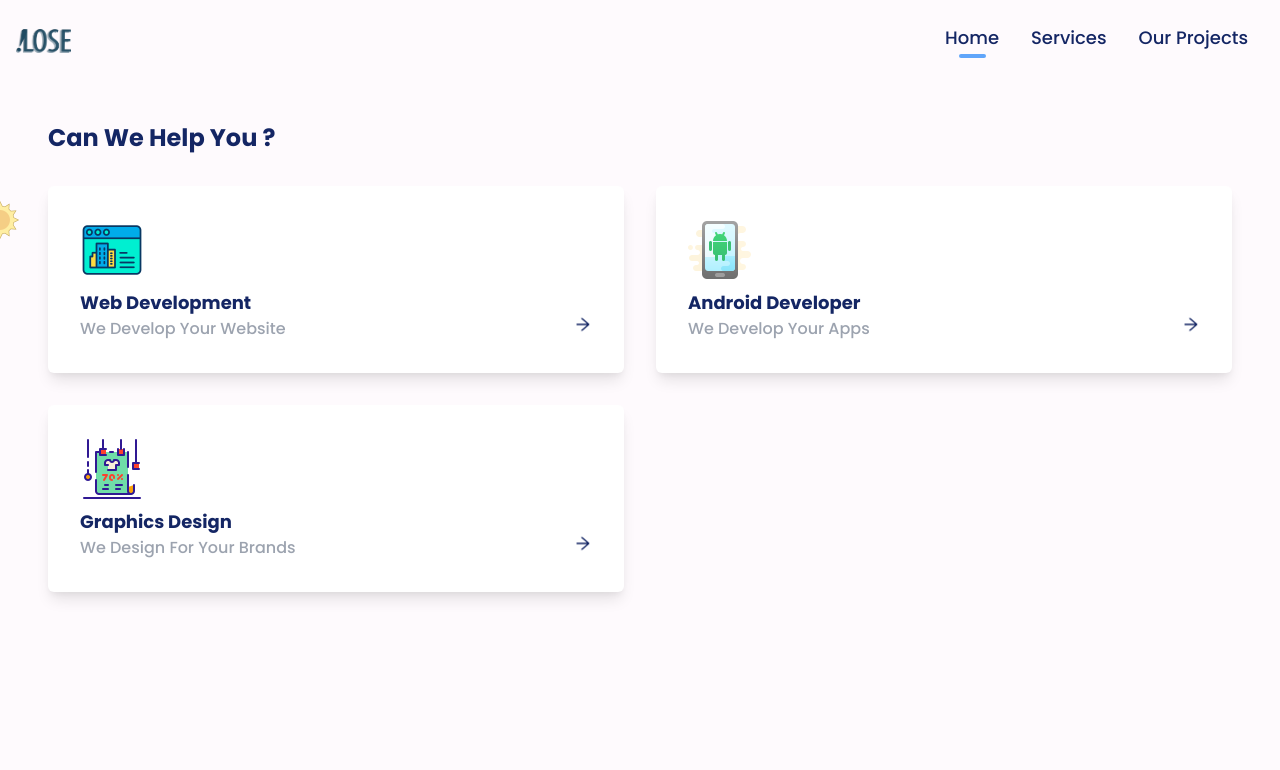
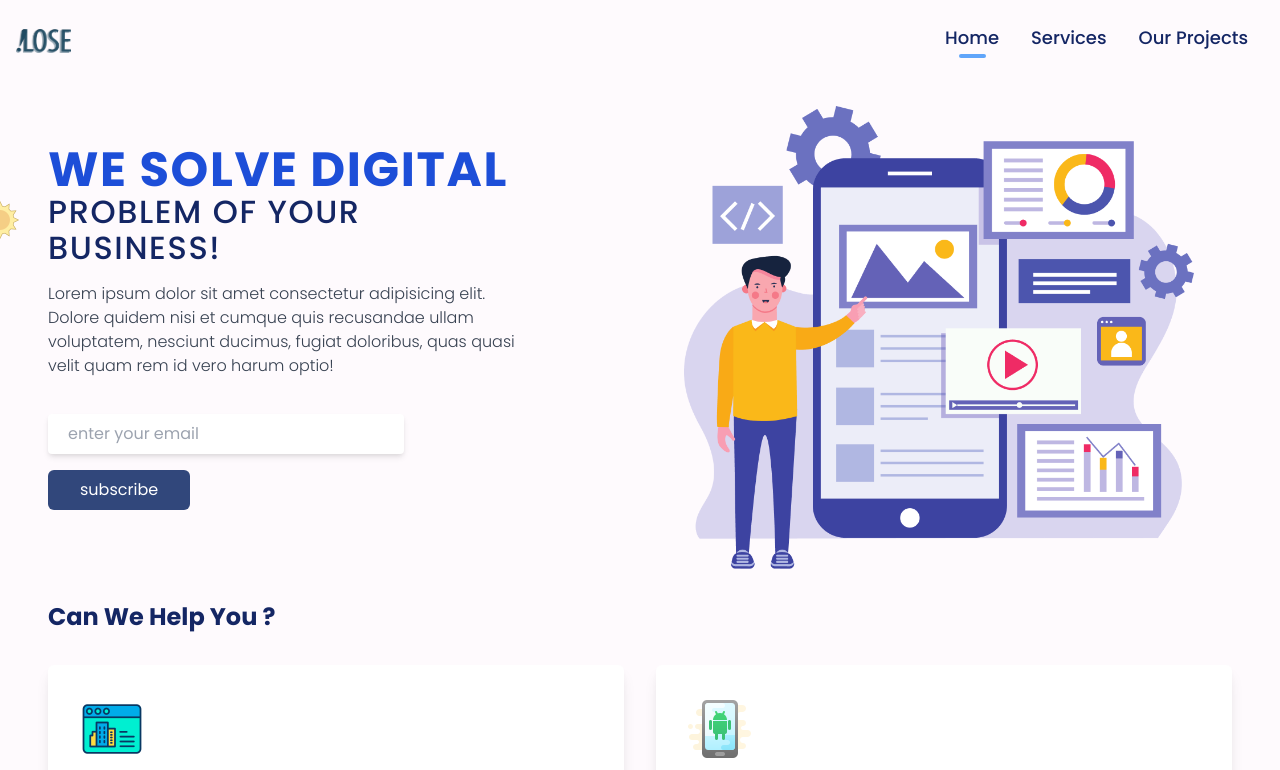
Before and after one commit to saddam-satria/BSI-FE-Competition, a Next.js app: page / in a window 1280 px wide. Shown: the top 770 px of the page. Built offline with nearby package versions, Linux system fonts and the light colour scheme.

Commit message:
Update : ui layout home

```diff
--- a/components/layout/home/Header.js
+++ b/components/layout/home/Header.js
@@ -27,7 +27,7 @@ const Header = () => {
     }
   };
   return (
-    <div className="grid grid-cols-1 gap-1 xl:grid-cols-2">
+    <div className="grid grid-cols-1 gap-3 xl:grid-cols-2">
       <div className="xl:order-1 xl:w-4/5 order-2  flex flex-col justify-center">
         <div>
           <h1 className="sm:text-lar text-3xl uppercase font-medium text-primary dark:text-white xl:tracking-wider">
@@ -47,14 +47,14 @@ const Header = () => {
               autoComplete="email"
               name="email"
               placeholder="enter your email"
-              className="px-5 mb-4 py-2 rounded mr-2 shadow-md focus:border-none focus:outline-none focus-within:text-gray-600 focus:animate-pulse"
+              className="px-3 sm:px-5 mb-4 py-2 rounded mr-2 shadow-md focus:border-none focus:outline-none focus-within:text-gray-600 focus:animate-pulse"
             />
             <motion.button
               type="submit"
               whileHover={{
                 scale: 1,
               }}
-              className=" px-5 py-2 sm:px-8 text-white bg-primary hover:bg-secondary rounded-md dark:bg-blue-300 dark:text-black dark:hover:bg-blue-200"
+              className=" px-3 py-2 sm:px-8 text-white bg-primary hover:bg-secondary rounded-md dark:bg-blue-300 dark:text-black dark:hover:bg-blue-200"
             >
               subscribe
             </motion.button>
--- a/pages/index.js
+++ b/pages/index.js
@@ -1,6 +1,6 @@
 import { useState } from 'react';
 import { motion } from 'framer-motion';
-// import Header from '../components/layout/home/Header';
+import Header from '../components/layout/home/Header';
 import ServiceContent from '../components/layout/home/ServiceContent';
 import ChooseUs from '../components/layout/home/ChooseUs';
 import Teams from '../components/layout/home/Teams';
@@ -75,7 +75,7 @@ const Home = () => {
 
   return (
     <motion.div variants={variants} transition={{ duration: 2 }} initial={'out'} animate={'in'}>
-      {/* <Header />  */}
+      <Header />
       <ServiceContent services={services} />
       <ChooseUs />
       <Teams teams={teams} mouseEnterHandler={mouseEnterHandler} mouseLeaveHandler={mouseLeaveHandler} />
```
